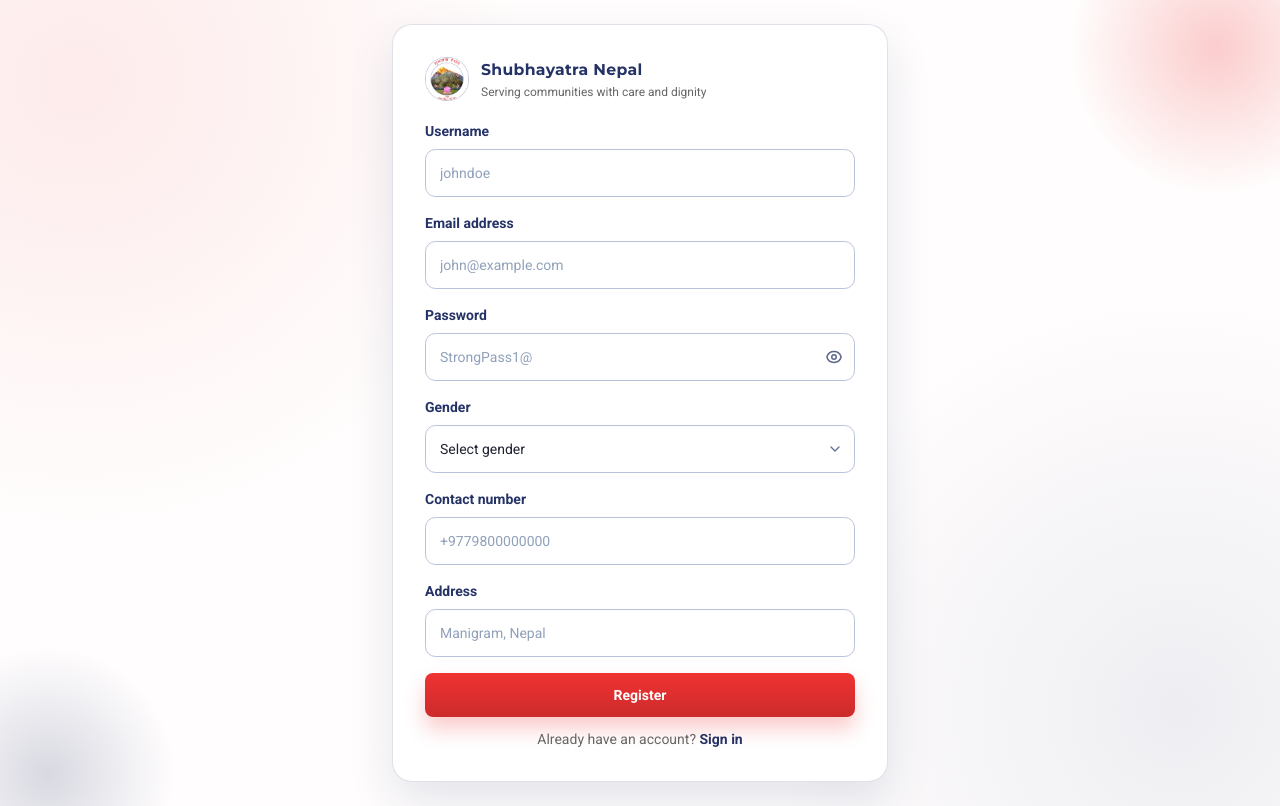
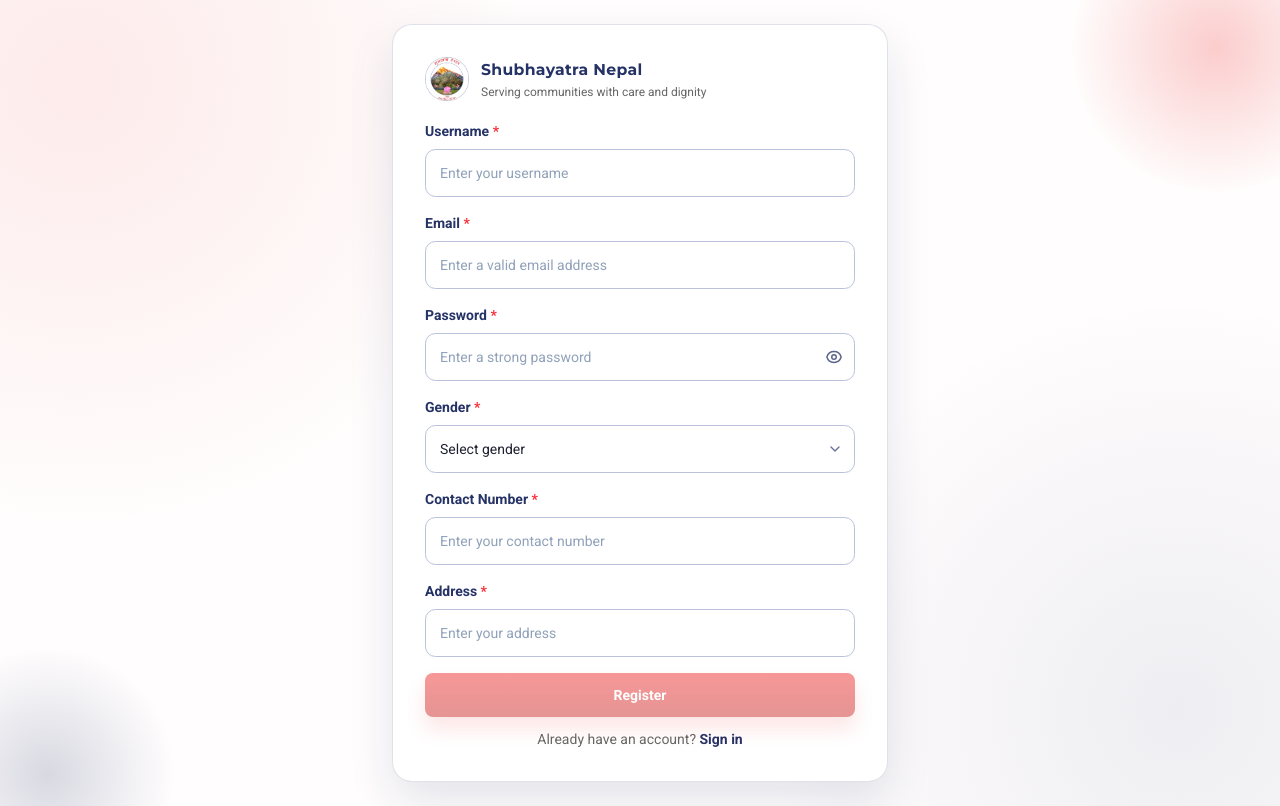
Before and after one commit to shubhayartanepal-ngo/shubhayatra-cms-d2419286, a React (Vite) app: page /register in a window 1280 px wide. Built offline with nearby package versions, Linux system fonts and the light colour scheme.

Commit message:
fixed auth errors and added authGuard

```diff
--- a/src/App.tsx
+++ b/src/App.tsx
@@ -6,6 +6,7 @@ import RegisterPage from './pages/AuthPage/RegisterPage.tsx'
 import ForgotPasswordPage from './pages/AuthPage/ForgotPasswordPage.tsx'
 import VerifyEmailPage from './pages/AuthPage/VerifyEmailPage.tsx'
 import ResetPasswordPage from './pages/AuthPage/ResetPasswordPage.tsx'
+import AuthGuard from './guard/AuthGuard.tsx'
 
 function App() {
   return (
@@ -16,7 +17,12 @@ function App() {
       <Route path="/reset-password" element={<ResetPasswordPage />} />
       <Route path="/auth/reset-password" element={<ResetPasswordPage />} />
       <Route path="/auth/verify-email" element={<VerifyEmailPage />} />
-      <Route path="/dashboard" element={<DashboardPage />} />
+      <Route path="*" element={<Navigate to="/login" replace />} />
+
+      <Route element={<AuthGuard />}>
+        {/* Protected routes go here */}
+        <Route path="/dashboard" element={<DashboardPage />} />
+      </Route>
       <Route path="*" element={<Navigate to="/login" replace />} />
     </Routes>
   )
--- /dev/null
+++ b/src/guard/AuthGuard.tsx
@@ -0,0 +1,13 @@
+import { Navigate, Outlet } from 'react-router'
+
+const AuthGuard = () => {
+  const token = localStorage.getItem('token') // or your auth storage
+
+  if (!token) {
+    return <Navigate to="/login" replace />
+  }
+
+  return <Outlet />
+}
+
+export default AuthGuard
--- a/src/pages/AuthPage/ForgotPasswordPage.tsx
+++ b/src/pages/AuthPage/ForgotPasswordPage.tsx
@@ -11,6 +11,8 @@ function ForgotPasswordPage() {
   const [email, setEmail] = useState('')
   const [isLoading, setIsLoading] = useState(false)
   const [formError, setFormError] = useState('')
+
+  const isFormValid = email.trim().length > 0
 
   const handleSubmit = async (event: FormEvent<HTMLFormElement>) => {
     event.preventDefault()
@@ -54,24 +56,26 @@ function ForgotPasswordPage() {
     >
       <form className="grid gap-4" noValidate onSubmit={handleSubmit}>
         <InputField
-          label="Email address"
+          label={
+            <span>
+              Email <span className="text-red-500">*</span>
+            </span>
+          }
           id="forgot-email"
           name="email"
           type="email"
           autoComplete="email"
-          placeholder="john@example.com"
+          placeholder="Enter a valid email address"
           value={email}
           onChange={(event) => setEmail(event.target.value)}
           required
         />
 
-        {formError && (
-          <p className="rounded-[0.65rem] border border-red-200 bg-red-50 px-3.5 py-2 text-sm text-red-600" aria-live="polite">
-            {formError}
-          </p>
-        )}
-
-        <Button className="w-full" type="submit" disabled={isLoading}>
+        <Button
+          className="w-full"
+          type="submit"
+          disabled={isLoading || !isFormValid}
+        >
           {isLoading ? 'Sending...' : 'Send reset link'}
         </Button>
       </form>
--- a/src/pages/AuthPage/LoginPage.tsx
+++ b/src/pages/AuthPage/LoginPage.tsx
@@ -13,6 +13,8 @@ function LoginPage() {
   const [password, setPassword] = useState('')
   const [isLoading, setIsLoading] = useState(false)
   const [formError, setFormError] = useState('')
+
+  const isFormValid = username.trim() !== '' && password.trim() !== ''
 
   const handleSubmit = async (event: FormEvent<HTMLFormElement>) => {
     event.preventDefault()
@@ -54,7 +56,11 @@ function LoginPage() {
     >
       <form className="grid gap-4" noValidate onSubmit={handleSubmit}>
         <InputField
-          label="Username"
+          label={
+            <span>
+              Username <span className="text-red-500">*</span>
+            </span>
+          }
           id="login-username"
           name="username"
           type="text"
@@ -66,7 +72,11 @@ function LoginPage() {
         />
 
         <InputField
-          label="Password"
+          label={
+            <span>
+              Password <span className="text-red-500">*</span>
+            </span>
+          }
           id="login-password"
           name="password"
           type="password"
@@ -89,13 +99,11 @@ function LoginPage() {
           </Link>
         </div>
 
-        {formError && (
-          <p className="rounded-[0.65rem] border border-red-200 bg-red-50 px-3.5 py-2 text-sm text-red-600" aria-live="polite">
-            {formError}
-          </p>
-        )}
-
-        <Button className="w-full" type="submit" disabled={isLoading}>
+        <Button
+          className="w-full"
+          type="submit"
+          disabled={!isFormValid || isLoading}
+        >
           {isLoading ? 'Signing in...' : 'Sign in'}
         </Button>
       </form>
--- a/src/pages/AuthPage/RegisterPage.tsx
+++ b/src/pages/AuthPage/RegisterPage.tsx
@@ -22,6 +22,14 @@ function RegisterPage() {
     address: '',
     gender: '',
   })
+
+  const isFormValid =
+    formData.userName.trim() !== '' &&
+    formData.email.trim() !== '' &&
+    formData.password.trim() !== '' &&
+    formData.contactNumber.trim() !== '' &&
+    formData.address.trim() !== '' &&
+    formData.gender !== ''
 
   const handleSubmit = async (event: FormEvent<HTMLFormElement>) => {
     event.preventDefault()
@@ -85,37 +93,49 @@ function RegisterPage() {
     >
       <form className="grid gap-4" noValidate onSubmit={handleSubmit}>
         <InputField
-          label="Username"
+          label={
+            <span>
+              Username <span className="text-red-500">*</span>
+            </span>
+          }
           id="userName"
           name="userName"
           type="text"
           autoComplete="username"
-          placeholder="johndoe"
+          placeholder="Enter your username"
           value={formData.userName}
           onChange={(event) => updateField('userName', event.target.value)}
           required
         />
 
         <InputField
-          label="Email address"
+          label={
+            <span>
+              Email <span className="text-red-500">*</span>
+            </span>
+          }
           id="email"
           name="email"
           type="email"
           autoComplete="email"
-          placeholder="john@example.com"
+          placeholder="Enter a valid email address"
           value={formData.email}
           onChange={(event) => updateField('email', event.target.value)}
           required
         />
 
         <InputField
-          label="Password"
+          label={
+            <span>
+              Password <span className="text-red-500">*</span>
+            </span>
+          }
           id="password"
           name="password"
           type="password"
           showPasswordToggle
           autoComplete="new-password"
-          placeholder="StrongPass1@"
+          placeholder="Enter a strong password"
           value={formData.password}
           onChange={(event) => updateField('password', event.target.value)}
           required
@@ -123,7 +143,7 @@ function RegisterPage() {
 
 
         <div className="grid gap-2">
-          <span className="text-sm font-semibold text-brand-blue">Gender</span>
+          <span className="text-sm font-semibold text-brand-blue">Gender <span className="text-red-500">*</span></span>
           <Select
             id="gender"
             name="gender"
@@ -140,36 +160,42 @@ function RegisterPage() {
         </div>
 
         <InputField
-          label="Contact number"
+          label={
+            <span>
+              Contact Number <span className="text-red-500">*</span>
+            </span>
+          }
           id="contactNumber"
           name="contactNumber"
           type="tel"
           autoComplete="tel"
-          placeholder="+9779800000000"
+          placeholder="Enter your contact number"
           value={formData.contactNumber}
           onChange={(event) => updateField('contactNumber', event.target.value)}
           required
         />
 
         <InputField
-          label="Address"
+          label={
+            <span>
+              Address <span className="text-red-500">*</span>
+            </span>
+          }
           id="address"
           name="address"
           type="text"
           autoComplete="street-address"
-          placeholder="Manigram, Nepal"
+          placeholder="Enter your address"
           value={formData.address}
           onChange={(event) => updateField('address', event.target.value)}
           required
         />
 
-        {formError && (
-          <p className="rounded-[0.65rem] border border-red-200 bg-red-50 px-3.5 py-2 text-sm text-red-600" aria-live="polite">
-            {formError}
-          </p>
-        )}
-
-        <Button className="w-full" type="submit" disabled={isLoading}>
+        <Button
+          className="w-full"
+          type="submit"
+          disabled={!isFormValid || isLoading}
+        >
           {isLoading ? 'Registering...' : 'Register'}
         </Button>
       </form>
--- a/src/pages/AuthPage/ResetPasswordPage.tsx
+++ b/src/pages/AuthPage/ResetPasswordPage.tsx
@@ -12,6 +12,8 @@ function ResetPasswordPage() {
   const [newPassword, setNewPassword] = useState('')
   const [isLoading, setIsLoading] = useState(false)
   const [formError, setFormError] = useState('')
+
+  const isFormValid = token.trim() !== '' && newPassword.trim() !== ''
 
   useEffect(() => {
     const search = new URLSearchParams(window.location.search)
@@ -77,25 +79,33 @@ function ResetPasswordPage() {
         /> */}
 
         <InputField
-          label="New password"
+          label={
+            <span>
+              New Password <span className="text-red-500">*</span>
+            </span>
+          }
           id="new-password"
           name="newPassword"
           type="password"
           showPasswordToggle
           autoComplete="new-password"
-          placeholder="NewStrongPass1@"
+          placeholder="Enter a new password"
           value={newPassword}
           onChange={(event) => setNewPassword(event.target.value)}
           required
         />
-
+        {/*
         {formError && (
           <p className="rounded-[0.65rem] border border-red-200 bg-red-50 px-3.5 py-2 text-sm text-red-600" aria-live="polite">
             {formError}
           </p>
-        )}
+        )} */}
 
-        <Button className="w-full" type="submit" disabled={isLoading}>
+        <Button
+          className="w-full"
+          type="submit"
+          disabled={!isFormValid || isLoading}
+        >
           {isLoading ? 'Resetting...' : 'Reset password'}
         </Button>
       </form>
```
